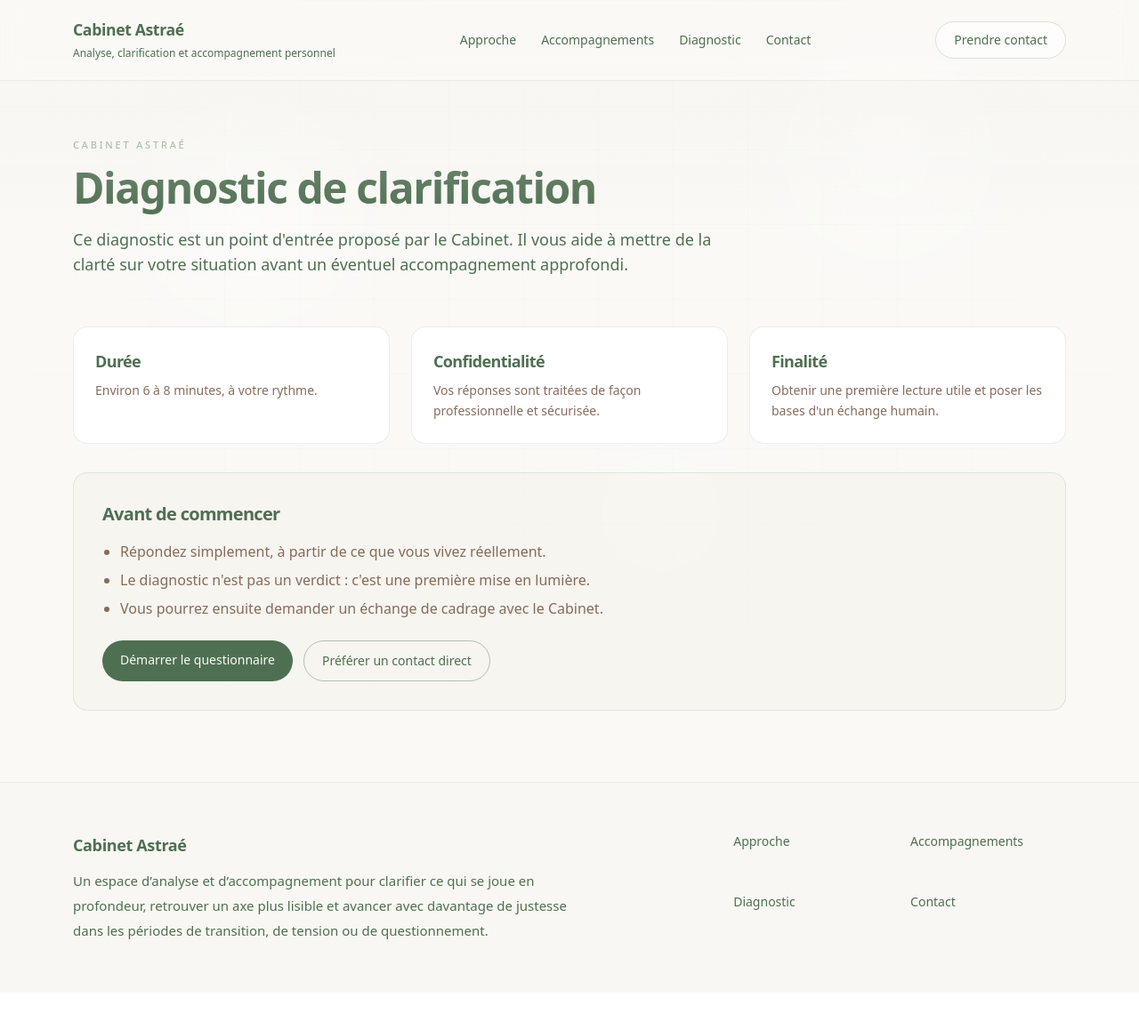
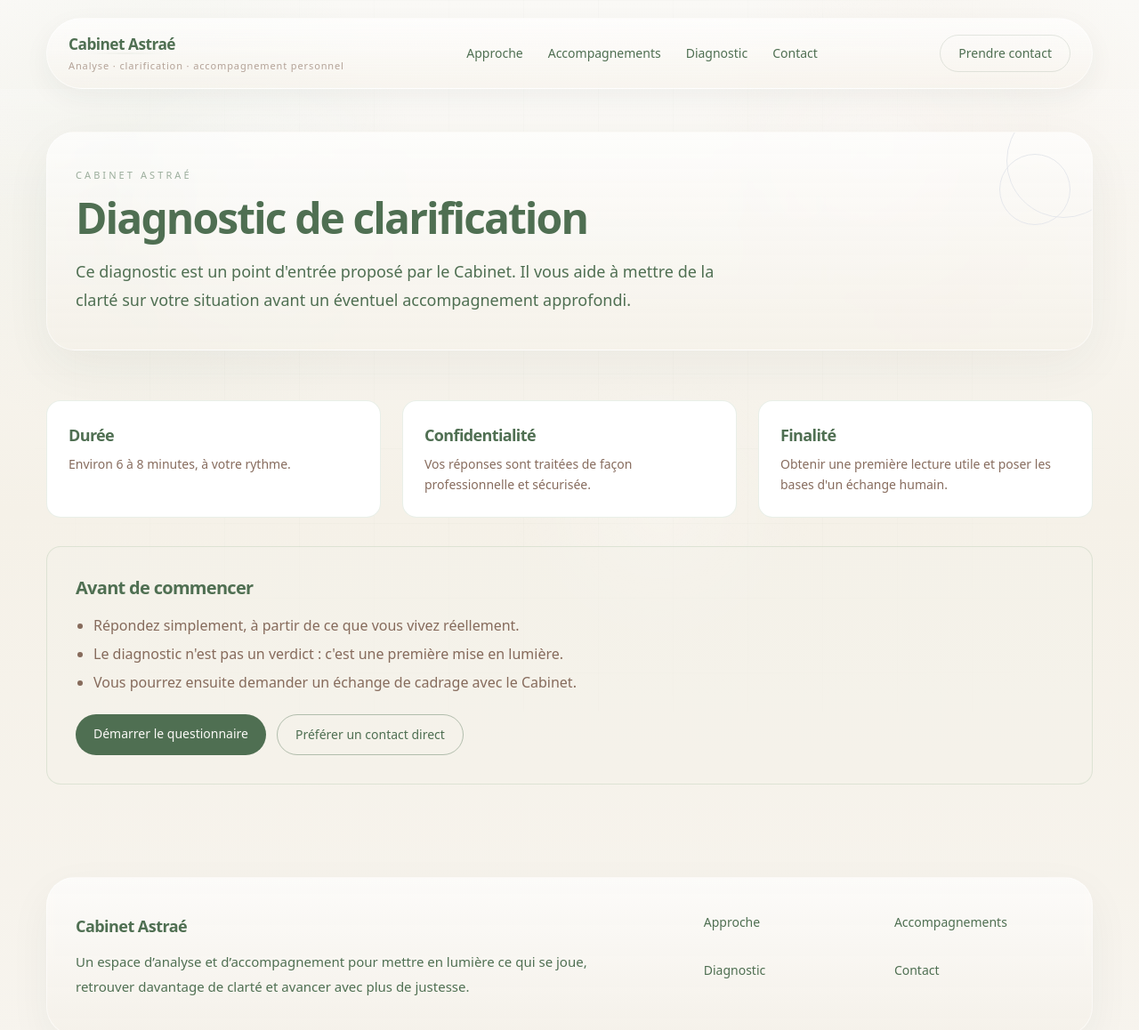
Before and after one commit to arnaudcrestey/cabinet-astrae, a Next.js app: page /analyse in a window 1280 px wide. Shown: the top 1158 px of the page at 89% size. Before the commit the page ends 1116 px from the top, so only its background shows below. Built offline with nearby package versions, Linux system fonts and the light colour scheme.

Commit message:
Update PageFrame.tsx

```diff
--- a/components/projection/PageFrame.tsx
+++ b/components/projection/PageFrame.tsx
@@ -19,18 +19,26 @@ export function PageFrame({
   showIntro?: boolean;
 }) {
   return (
-    <div className="min-h-screen bg-ivory text-pine">
-      <header className="sticky top-0 z-30 border-b border-sage/20 bg-ivory/92 backdrop-blur-md">
-        <div className="mx-auto flex w-full max-w-[1180px] items-center justify-between gap-6 px-5 py-4 md:px-8 md:py-5">
+    <div className="min-h-screen text-pine">
+      <header className="sticky top-0 z-40">
+        <div className="mx-auto w-full max-w-[1240px] px-4 pt-3 md:px-8 md:pt-5">
+          <div className="relative overflow-hidden rounded-full border border-white/55 bg-[linear-gradient(180deg,rgba(255,255,255,0.72),rgba(247,243,236,0.62))] shadow-[0_10px_30px_rgba(46,62,53,0.05)] backdrop-blur-xl">
+            <div className="pointer-events-none absolute inset-0">
+              <div className="absolute left-10 top-1/2 h-px w-24 -translate-y-1/2 bg-gradient-to-r from-transparent via-pine/10 to-transparent" />
+              <div className="absolute right-10 top-1/2 h-px w-24 -translate-y-1/2 bg-gradient-to-r from-transparent via-pine/10 to-transparent" />
+            </div>
+
+            <div className="relative flex items-center justify-between gap-4 px-4 py-3 md:px-6 md:py-4">
               <div className="min-w-0">
                 <Link
                   href="/"
-              className="inline-flex items-center text-[1.1rem] font-semibold tracking-[-0.02em] text-pine transition hover:opacity-90"
+                  className="inline-flex items-center text-[1rem] font-semibold tracking-[-0.03em] text-pine transition duration-300 hover:opacity-85 md:text-[1.08rem]"
                 >
                   Cabinet Astraé
                 </Link>
-            <p className="mt-1 hidden text-xs leading-relaxed text-umber/68 sm:block">
-              Analyse, clarification et accompagnement personnel
+
+                <p className="mt-0.5 hidden text-[11px] leading-relaxed tracking-[0.08em] text-umber/55 sm:block">
+                  Analyse · clarification · accompagnement personnel
                 </p>
               </div>
 
@@ -39,7 +47,7 @@ export function PageFrame({
                   <Link
                     key={link.href}
                     href={link.href}
-                className="text-umber/88 transition hover:text-pine"
+                    className="text-umber/82 transition duration-300 hover:text-pine"
                   >
                     {link.label}
                   </Link>
@@ -48,31 +56,41 @@ export function PageFrame({
 
               <Link
                 href="/contact"
-            className="inline-flex shrink-0 items-center rounded-full border border-pine/20 bg-white/70 px-4 py-2.5 text-xs font-medium text-pine transition hover:border-pine/35 hover:bg-white md:px-5 md:text-sm"
+                className="inline-flex shrink-0 items-center justify-center rounded-full border border-pine/15 bg-white/72 px-4 py-2.5 text-xs font-medium text-pine transition duration-300 hover:-translate-y-0.5 hover:border-pine/28 hover:bg-white md:px-5 md:text-sm"
               >
                 Prendre contact
               </Link>
             </div>
+          </div>
+        </div>
       </header>
 
       <main className="relative">
-        <div className="pointer-events-none absolute inset-x-0 top-0 h-40 bg-gradient-to-b from-sand/35 to-transparent" />
+        <div className="pointer-events-none absolute inset-x-0 top-0 h-40 bg-gradient-to-b from-white/20 to-transparent" />
 
-        <div className="mx-auto w-full max-w-[1180px] px-5 pb-14 pt-10 md:px-8 md:pb-20 md:pt-16">
+        <div className="mx-auto w-full max-w-[1240px] px-4 pb-14 pt-8 md:px-8 md:pb-20 md:pt-12">
           {showIntro && (
             <section className="mb-10 md:mb-14">
-              <div className="max-w-4xl">
-                <p className="text-[11px] uppercase tracking-[0.26em] text-pine/60">
+              <div className="relative overflow-hidden rounded-[2rem] border border-white/50 bg-[linear-gradient(180deg,rgba(255,255,255,0.68),rgba(245,241,233,0.62))] px-6 py-8 shadow-[0_18px_54px_rgba(46,62,53,0.05)] backdrop-blur-sm md:px-8 md:py-10">
+                <div className="pointer-events-none absolute inset-0">
+                  <div className="absolute right-[-2rem] top-[-2rem] h-32 w-32 rounded-full border border-pine/8" />
+                  <div className="absolute right-6 top-6 h-20 w-20 rounded-full border border-pine/8" />
+                  <div className="absolute left-[-1rem] bottom-[-1rem] h-24 w-24 rounded-full bg-sage/6 blur-2xl" />
+                </div>
+
+                <div className="relative max-w-4xl">
+                  <p className="text-[11px] uppercase tracking-[0.28em] text-pine/55">
                     Cabinet Astraé
                   </p>
 
-                <h1 className="mt-4 max-w-4xl text-3xl font-semibold leading-[1.08] tracking-[-0.03em] text-pine md:text-5xl">
+                  <h1 className="mt-4 max-w-4xl text-3xl font-semibold leading-[1.05] tracking-[-0.04em] text-pine md:text-5xl">
                     {title}
                   </h1>
 
-                <p className="mt-5 max-w-3xl text-base leading-8 text-umber/88 md:text-lg">
+                  <p className="mt-5 max-w-3xl text-sm leading-7 text-umber/84 md:text-lg md:leading-8">
                     {intro}
                   </p>
+                </div>
               </div>
             </section>
           )}
@@ -81,36 +99,40 @@ export function PageFrame({
         </div>
       </main>
 
-      <footer className="border-t border-sage/20 bg-sand/30">
-        <div className="mx-auto w-full max-w-[1180px] px-5 py-10 md:px-8 md:py-14">
-          <div className="grid gap-10 md:grid-cols-[1.3fr_0.7fr] md:gap-12">
+      <footer className="relative mt-6">
+        <div className="mx-auto w-full max-w-[1240px] px-4 pb-6 md:px-8 md:pb-8">
+          <div className="overflow-hidden rounded-[2rem] border border-white/50 bg-[linear-gradient(180deg,rgba(255,255,255,0.68),rgba(244,240,232,0.66))] shadow-[0_16px_48px_rgba(46,62,53,0.05)] backdrop-blur-sm">
+            <div className="grid gap-8 px-6 py-8 md:grid-cols-[1.25fr_0.75fr] md:px-8 md:py-10">
               <section>
-              <p className="text-lg font-semibold tracking-[-0.02em] text-pine">
+                <p className="text-lg font-semibold tracking-[-0.03em] text-pine">
                   Cabinet Astraé
                 </p>
 
-              <p className="mt-3 max-w-xl text-sm leading-7 text-umber/84 md:text-[15px]">
-                Un espace d’analyse et d’accompagnement pour clarifier ce qui se
-                joue en profondeur, retrouver un axe plus lisible et avancer avec
-                davantage de justesse dans les périodes de transition, de tension
-                ou de questionnement.
+                <p className="mt-3 max-w-xl text-sm leading-7 text-umber/82 md:text-[15px]">
+                  Un espace d’analyse et d’accompagnement pour mettre en lumière
+                  ce qui se joue, retrouver davantage de clarté et avancer avec
+                  plus de justesse.
                 </p>
               </section>
 
-            <section className="grid grid-cols-2 gap-x-6 gap-y-3 text-sm text-umber/88">
-              <Link className="transition hover:text-pine" href="/approche">
+              <section className="grid grid-cols-2 gap-x-6 gap-y-3 text-sm text-umber/82">
+                <Link className="transition duration-300 hover:text-pine" href="/approche">
                   Approche
                 </Link>
-              <Link className="transition hover:text-pine" href="/accompagnements">
+                <Link
+                  className="transition duration-300 hover:text-pine"
+                  href="/accompagnements"
+                >
                   Accompagnements
                 </Link>
-              <Link className="transition hover:text-pine" href="/analyse">
+                <Link className="transition duration-300 hover:text-pine" href="/analyse">
                   Diagnostic
                 </Link>
-              <Link className="transition hover:text-pine" href="/contact">
+                <Link className="transition duration-300 hover:text-pine" href="/contact">
                   Contact
                 </Link>
               </section>
+            </div>
           </div>
         </div>
       </footer>
```
Lines whose indentation alone changed are shown as unchanged.
